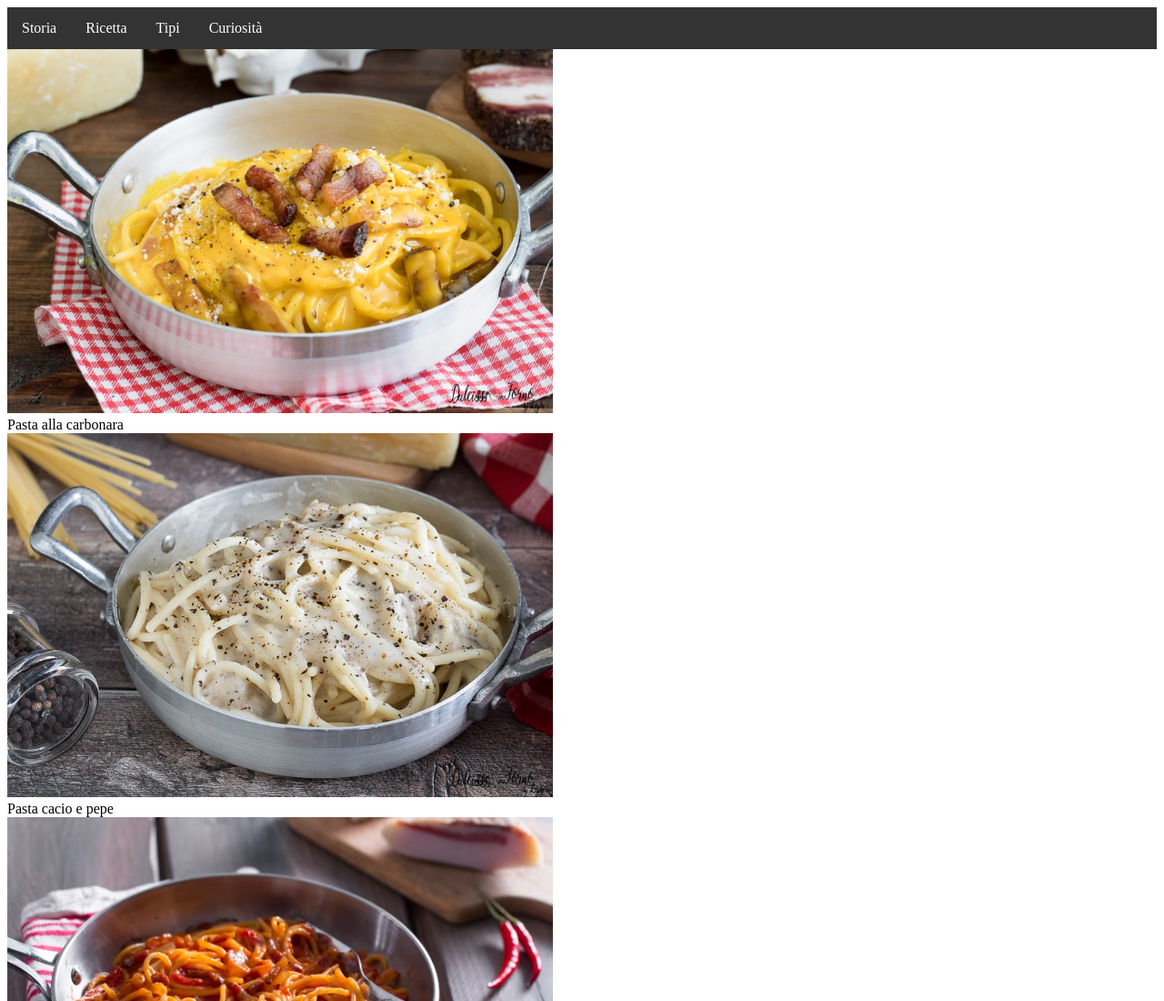
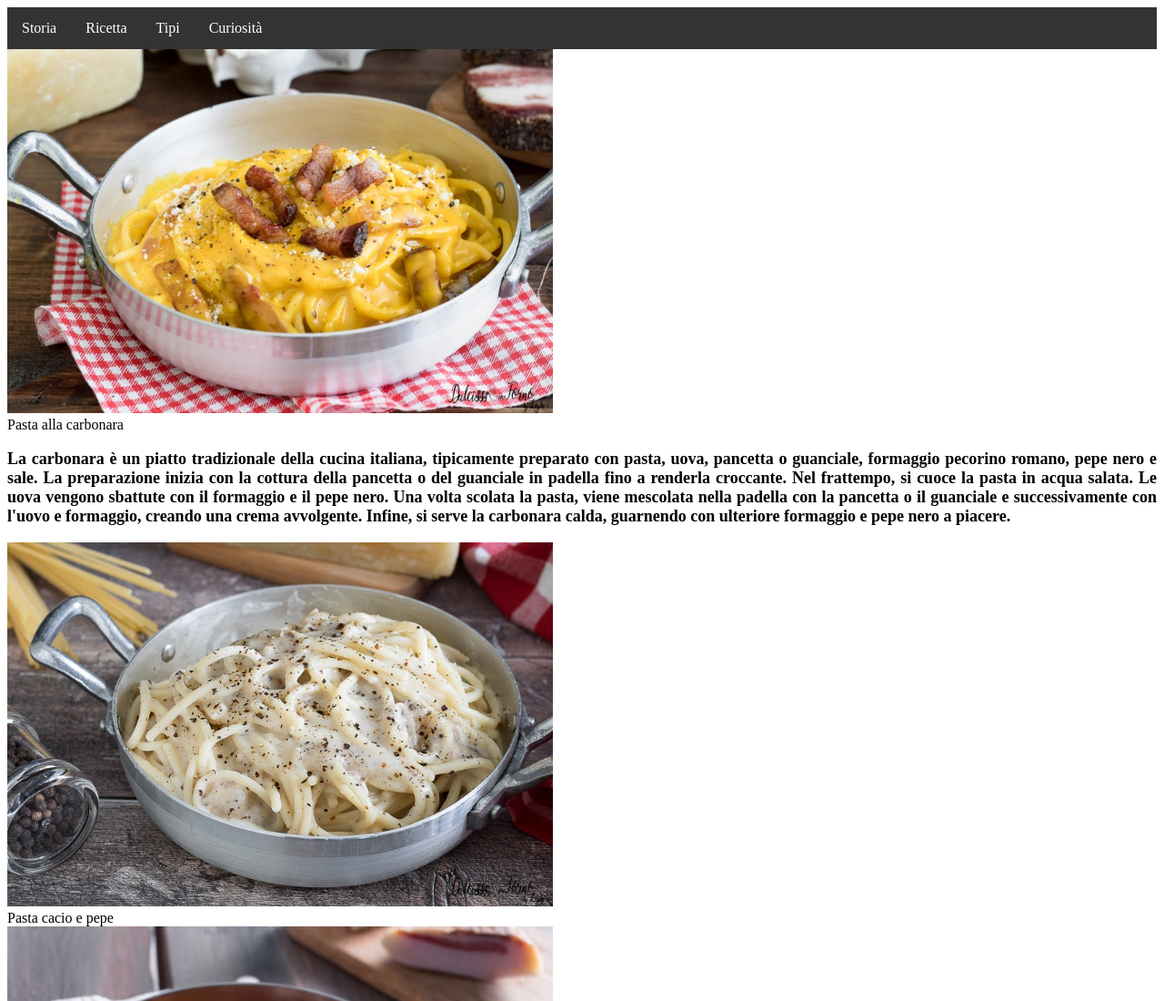
Before and after one commit to ggodialee/ggodialee.github.io, a plain HTML site: page Tipi.html in a window 1280 px wide. Shown: the top 1100 px of the page at 91% size. Drawn offline with Linux system fonts and the light colour scheme.

Commit message:
Update Tipi.html

```diff
--- a/Tipi.html
+++ b/Tipi.html
@@ -30,6 +30,7 @@ li a:hover:not(.active) {
 .active {
   background-color: #333;
 }
+h1 {color: rgb(0, 0, 0); text-align: justify; font-size: 18px}
 </style>
 </head>
 <body>
@@ -47,6 +48,7 @@ li a:hover:not(.active) {
       <div class="desc">Pasta alla carbonara</div>
     </div>
   </div>
+ <h1> <p>La carbonara è un piatto tradizionale della cucina italiana, tipicamente preparato con pasta, uova, pancetta o guanciale, formaggio pecorino romano, pepe nero e sale. La preparazione inizia con la cottura della pancetta o del guanciale in padella fino a renderla croccante. Nel frattempo, si cuoce la pasta in acqua salata. Le uova vengono sbattute con il formaggio e il pepe nero. Una volta scolata la pasta, viene mescolata nella padella con la pancetta o il guanciale e successivamente con l'uovo e formaggio, creando una crema avvolgente. Infine, si serve la carbonara calda, guarnendo con ulteriore formaggio e pepe nero a piacere.</p></h1>
 
 
   <div class="responsive">
```
